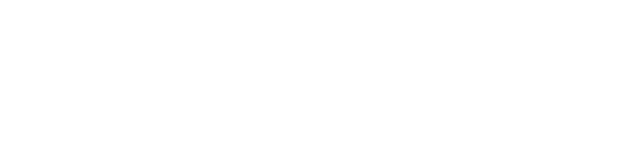
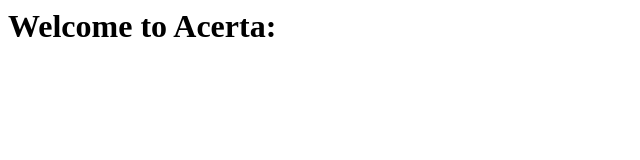
Before and after one commit to fahadleuven/acerta-landing-page, a plain HTML site: page index.html in a window 1280 px wide. Shown: the whole page, without its empty margins (0-640 px from the left). Drawn offline with Linux system fonts and the light colour scheme.

Commit message:
Update index.html

```diff
--- a/index.html
+++ b/index.html
@@ -1,4 +1,4 @@
  <table>
-  <h1><Welcome to Acerta:</h1>
+  <h1> Welcome to Acerta:</h1>
 
 </table>
```
